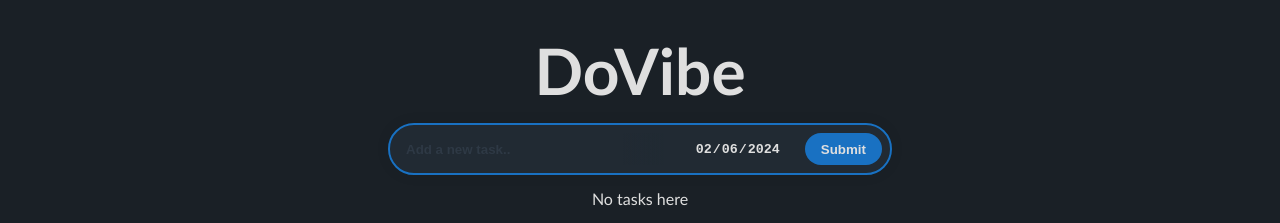
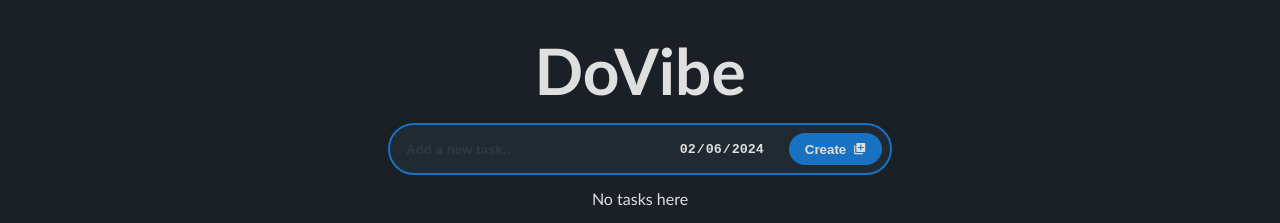
Before and after one commit to iNikAnn/DoVibe, a React (Create React App) app: page / in a window 1280 px wide. Shown: the top 223 px of the page. Built offline with nearby package versions, Linux system fonts and the light colour scheme; the HTML template or start-up script is replaced by a standard one.

Commit message:
New: Added a new icon for the Create button

```diff
--- a/src/components/InputBar.jsx
+++ b/src/components/InputBar.jsx
@@ -2,6 +2,9 @@ import styles from '../css/InputBar.module.css';
 
 // react
 import { useEffect, useRef, useState } from 'react';
+
+// icons
+import { MdLibraryAdd } from "react-icons/md";
 
 function InputBar({ inputBarRef, date, setDate, onSubmit }) {
 	const datePickerWrapperRef = useRef(null);
@@ -58,7 +61,10 @@ function InputBar({ inputBarRef, date, setDate, onSubmit }) {
 						/>
 					</div>
 
-					<button className={styles.btn}>Submit</button>
+					<button className={styles.btn}>
+						<span>Create</span>
+						<span className={styles.btnIconWrapper}><MdLibraryAdd /></span>
+					</button>
 				</div>
 			</form>
 		</div>
--- a/src/components/TodoItem.jsx
+++ b/src/components/TodoItem.jsx
@@ -1,9 +1,9 @@
 import styles from '../css/TodoItem.module.css';
 
 // icons
+import { HiMiniPencilSquare } from "react-icons/hi2";
 import { FaTrash } from "react-icons/fa";
 import { FaCheck } from "react-icons/fa";
-import { FaEdit } from "react-icons/fa";
 
 function TodoItem({ title, id, bin, isCompleted, onRenameTodo, onRemoveTodo, onMarkTodo }) {
 	return (
@@ -13,7 +13,7 @@ function TodoItem({ title, id, bin, isCompleted, onRenameTodo, onRemoveTodo, onM
 			</div>
 
 			<div className={styles.btnWrapper}>
-				<button title="Rename" className={styles.btnRename} onClick={() => onRenameTodo(bin, id, title)}><FaEdit /></button>
+				<button title="Rename" className={styles.btnRename} onClick={() => onRenameTodo(bin, id, title)}><HiMiniPencilSquare /></button>
 				<button title='Remove' className={styles.btnRemove} onClick={() => onRemoveTodo(bin, id)}><FaTrash /></button>
 				<button title='Toggle Todo Status' className={styles.btnMark} onClick={() => onMarkTodo(bin, id)}><FaCheck /></button>
 			</div>
--- a/src/components/TodoList.jsx
+++ b/src/components/TodoList.jsx
@@ -11,7 +11,6 @@ function TodoList({ list, date, onRenameTodo, onRemoveTodo, onMarkTodo, }) {
 
 	return (
 		<>
-			{/* {list && */}
 			<div className={styles.todoList}>
 				{!list
 					? <span>No tasks here</span>
@@ -43,7 +42,6 @@ function TodoList({ list, date, onRenameTodo, onRemoveTodo, onMarkTodo, }) {
 					})
 				}
 			</div>
-			{/* } */}
 		</>
 	);
 }
--- a/src/css/Footer.module.css
+++ b/src/css/Footer.module.css
@@ -8,5 +8,5 @@
 	color: var(--text-color-dimmed);
 	border-top: 1px solid var(--bg-color-secondary);
 	padding: 0.2rem;
-	z-index: 99;
+	z-index: 999;
 }
--- a/src/css/InputBar.module.css
+++ b/src/css/InputBar.module.css
@@ -106,6 +106,9 @@
 }
 
 .btn {
+	display: flex;
+	align-items: center;
+	gap: 0.4rem;
 	background-color: var(--accent-color);
 	color: var(--text-color-primary);
 	font-weight: 600;
@@ -117,3 +120,8 @@
 .btn:hover {
 	filter: brightness(0.9);
 }
+
+.btnIconWrapper {
+	display: flex;
+	align-items: center;
+}
--- a/src/css/TodoItem.module.css
+++ b/src/css/TodoItem.module.css
@@ -67,15 +67,24 @@
 	border-radius: 50%;
 }
 
-.btnRename {
+.btnWrapper svg {
+	width: 0.8rem;
+	height: 0.8rem;
+}
+
+.btnRename svg {
+	width: 0.95rem;
+	height: 0.95rem;
 	color: #7fc7ff;
 }
 
-.btnRemove {
+.btnRemove svg {
 	color: #e4717a;
 }
 
-.btnMark {
+.btnMark svg {
+	width: 0.95rem;
+	height: 0.95rem;
 	color: #3eb489;
 }
 
```
